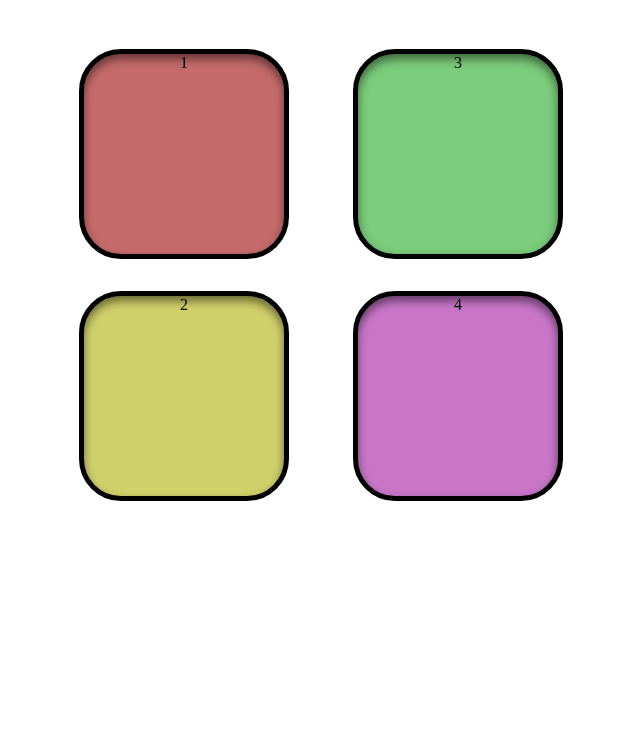
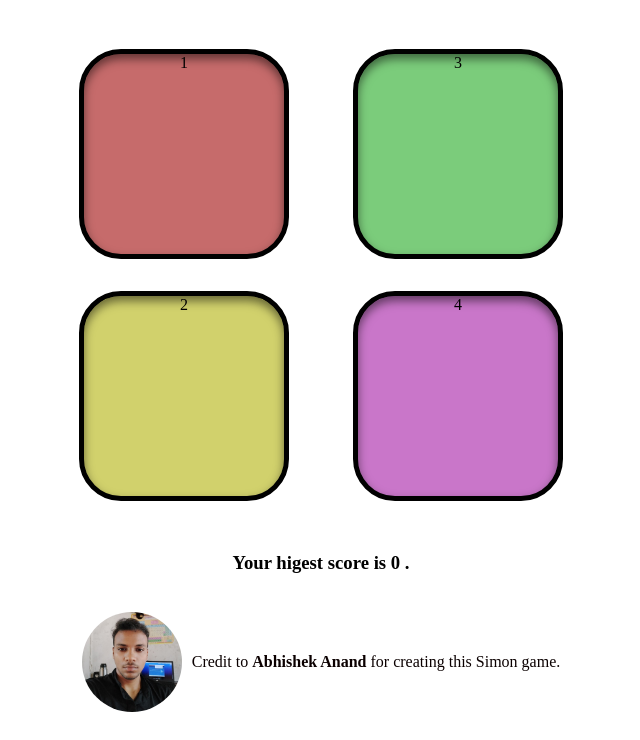
Before and after one commit to abhishekanandok/SimonGame, a plain HTML site: page index.html in a window 1280 px wide. Shown: the part 110-850 px from the top of the page, without its empty margins (319-959 px from the left). Before the commit the page ends 800 px from the top, so only its background shows below. Drawn offline with Linux system fonts and the light colour scheme.

Commit message:
added highestscore
profile photo uploaded with credit text

```diff
--- a/app.js
+++ b/app.js
@@ -5,8 +5,10 @@ let btns = ["yellow", "red", "purple", "green"];
 
 let started = false;
 let level = 0;
+let highestScore = 0;
 
 let h2 = document.querySelector("h2");
+let h3 = document.querySelector("h3");
 
 document.addEventListener("keypress", function () {
     if (started == false) {
@@ -23,6 +25,13 @@ function btnFlash(btn) {
     }, 300);
 };
 
+function highScore(score) {
+    if (highestScore < score) {
+        highestScore = score;
+    };
+    return highestScore;
+};
+
 function levelUp() {
     userSeq = [];
     level++;
@@ -34,6 +43,7 @@ function levelUp() {
     btnFlash(randBtn);
 
     gameSeq.push(randColor);// random color pushing in array
+    h3.innerText = `Your higest score is : ${highScore(level)} .`;
 };
 
 function checkAns(idx) {
--- a/index.html
+++ b/index.html
@@ -23,6 +23,15 @@
         </div>
     </div>
 
+    <h3 id="high">Your higest score is 0 .</h3>
+
+    <footer>
+        <div class="credit">
+            <img src="abhishek-profile.jpg" alt="Abhishek Anand">
+            <p>Credit to <span>Abhishek Anand</span> for creating this Simon game.</p>
+        </div>
+    </footer>
+
     <script src="app.js"></script>
 </body>
 
--- a/style.css
+++ b/style.css
@@ -37,3 +37,35 @@ body {
     background-color: white;
     box-shadow: 0px 5px 10px 0px rgba(0, 0, 0, 0.906);
 }
+
+
+
+
+/* footer css */
+
+footer {
+    color: #0b0000;
+    text-align: center;
+    padding: 20px;
+}
+
+.credit {
+    display: flex;
+    align-items: center;
+    justify-content: center;
+}
+
+.credit img {
+    width: 100px;
+    height: 100px;
+    border-radius: 50%;
+    margin-right: 10px;
+}
+
+.credit p {
+    margin: 0;
+}
+
+.credit span {
+    font-weight: bolder;
+}
```
Also changed, not shown: abhishek-profile.jpg (added).
